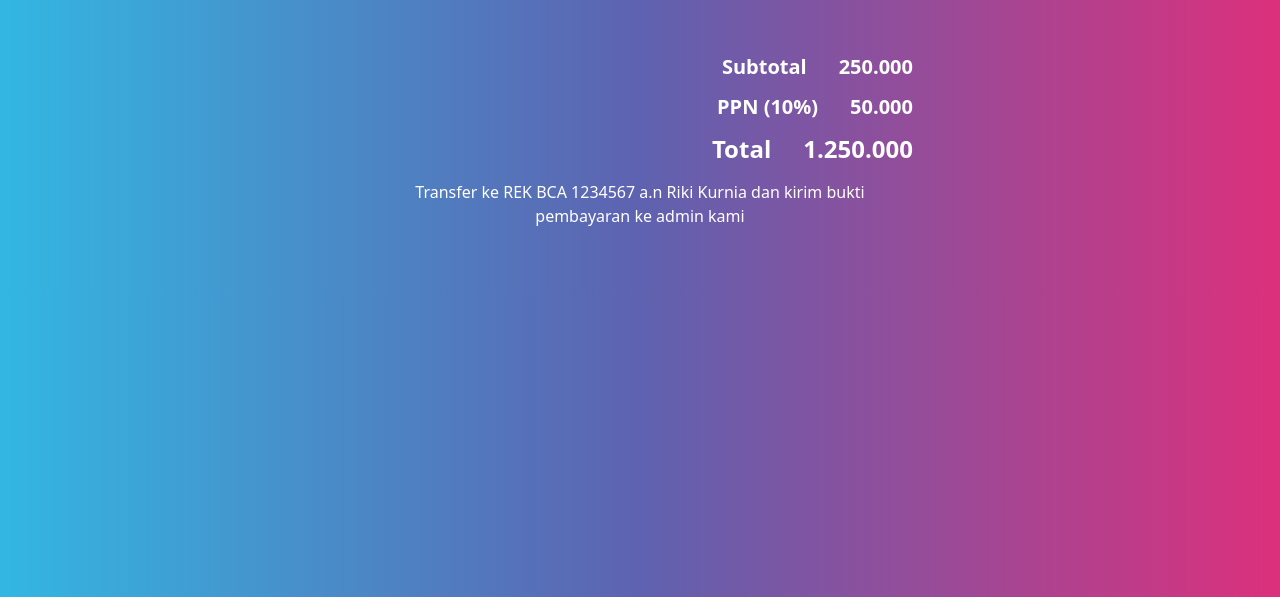
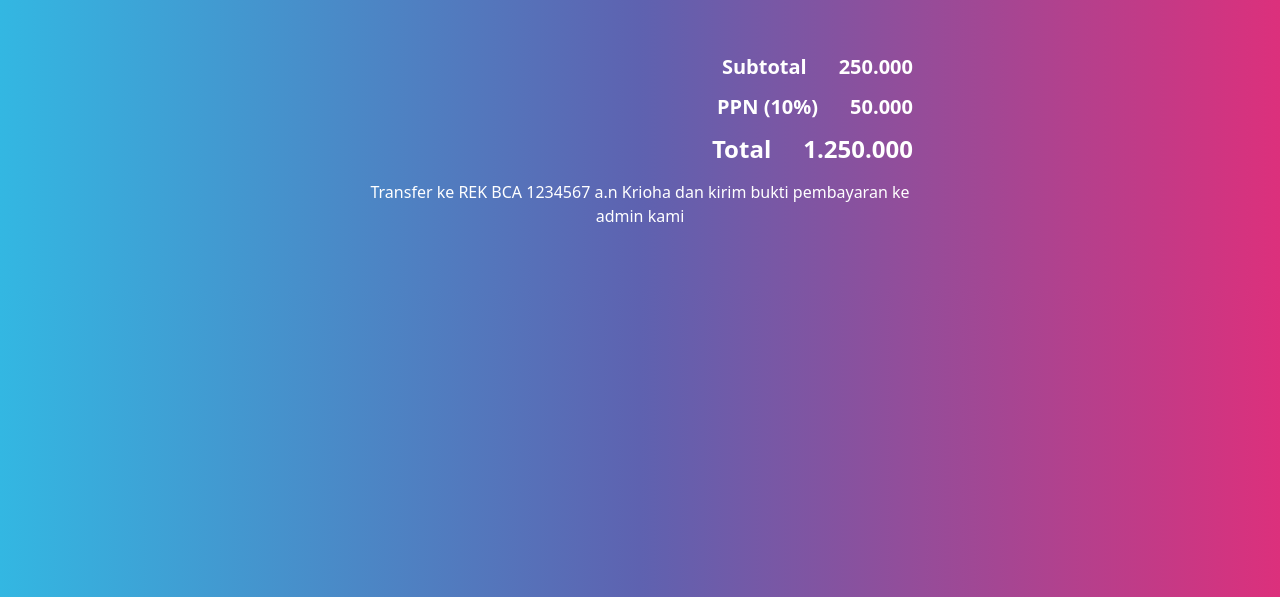
Before and after one commit to Krioha/Kopi-Kuy, a plain HTML site: page cart.html in a window 1280 px wide. Shown: the part 203-800 px from the top of the page. Drawn offline with Linux system fonts and the light colour scheme.

Commit message:
Ganti Ket

```diff
--- a/cart.html
+++ b/cart.html
@@ -75,7 +75,7 @@
                         <h4 class="me-3 text-end">Total</h4>
                         <h4 id="total_html">1.250.000</h4>
                     </div>
-                    <p class="text-center">Transfer ke REK BCA 1234567 a.n Riki Kurnia dan kirim bukti pembayaran ke
+                    <p class="text-center">Transfer ke REK BCA 1234567 a.n Krioha dan kirim bukti pembayaran ke
                         admin kami</p>
                 </div>
             </div>
```
